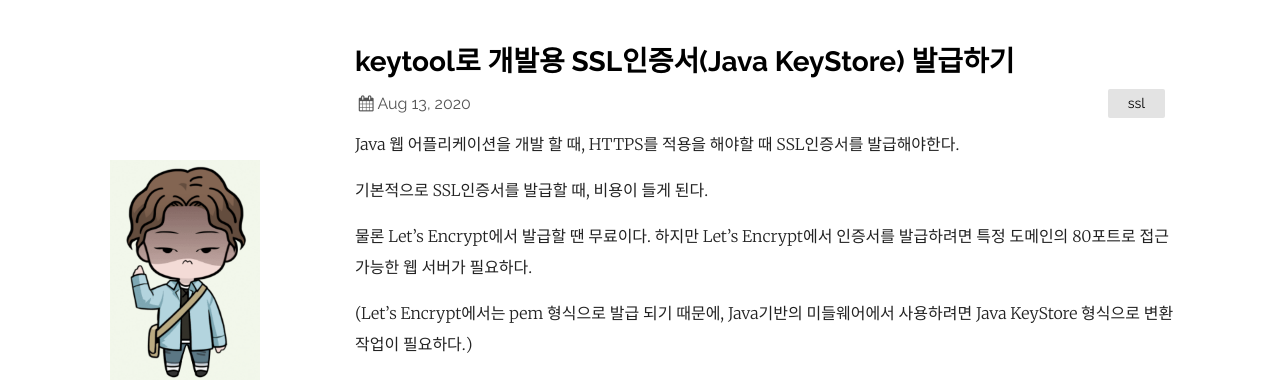
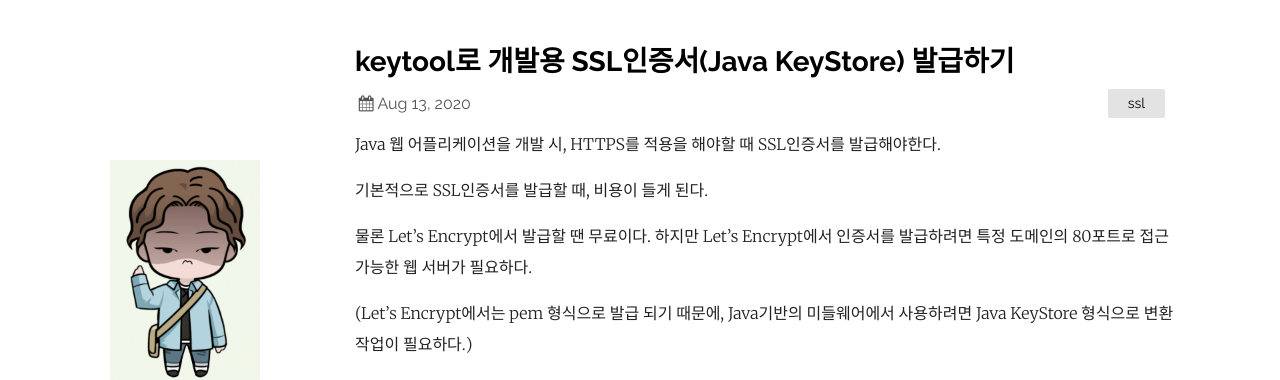
Before and after one commit to parkjangwon/parkjangwon.github.io, a Jekyll site: the page built from _posts/2020-08-13-keytool로-개발용-SSL인증서-발급하기.md, in a window 1280 px wide and 900 px high. Shown: the top 380 px of the window. Built offline with Jekyll 4.4.1, drawn with Linux system fonts in a browser that asks for light colours; comment, search, counter and statistics services are not loaded.

Commit message:
modify post

```diff
--- a/_posts/2020-08-13-keytool로-개발용-SSL인증서-발급하기.md
+++ b/_posts/2020-08-13-keytool로-개발용-SSL인증서-발급하기.md
@@ -8,7 +8,7 @@ sitemap :
   priority : 1.0
 ---
 
-Java 웹 어플리케이션을 개발 할 때, HTTPS를 적용을 해야할 때 SSL인증서를 발급해야한다.
+Java 웹 어플리케이션을 개발 시, HTTPS를 적용을 해야할 때 SSL인증서를 발급해야한다.
 
 기본적으로 SSL인증서를 발급할 때, 비용이 들게 된다.
 
```
